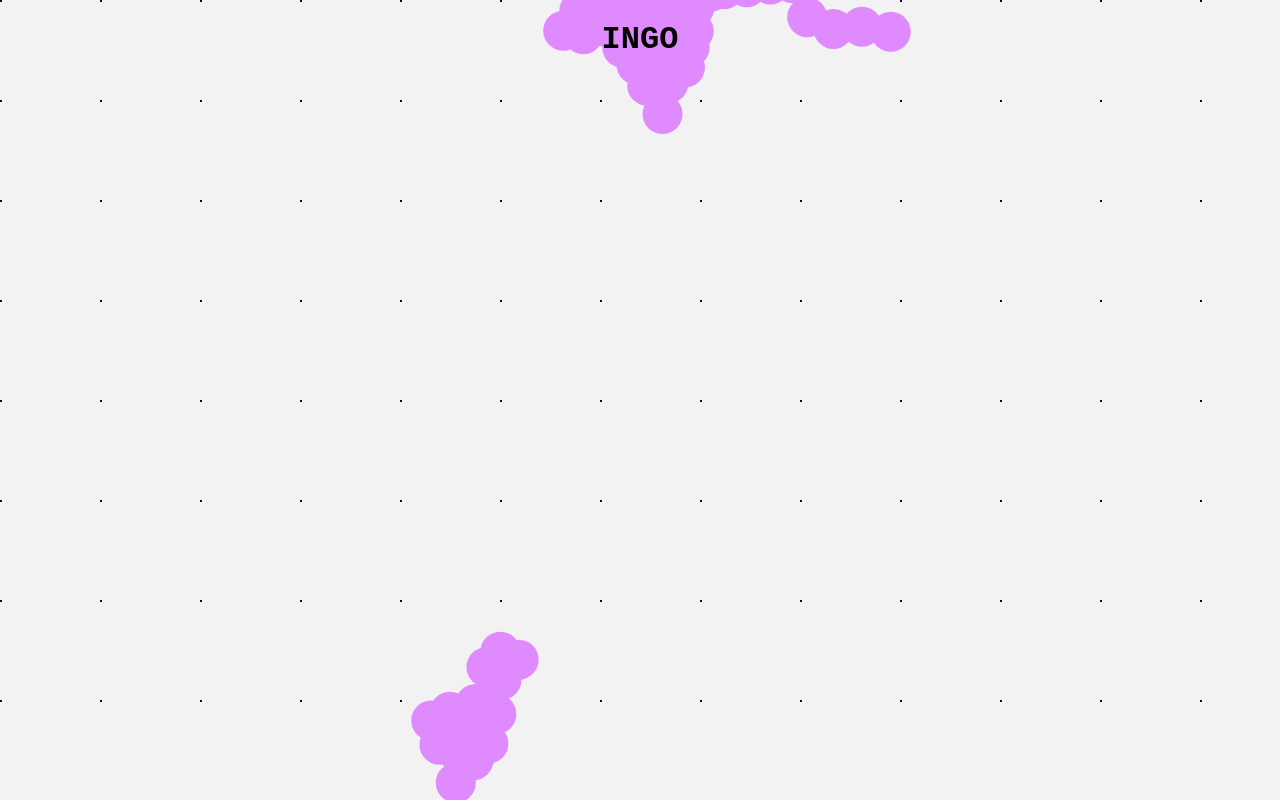
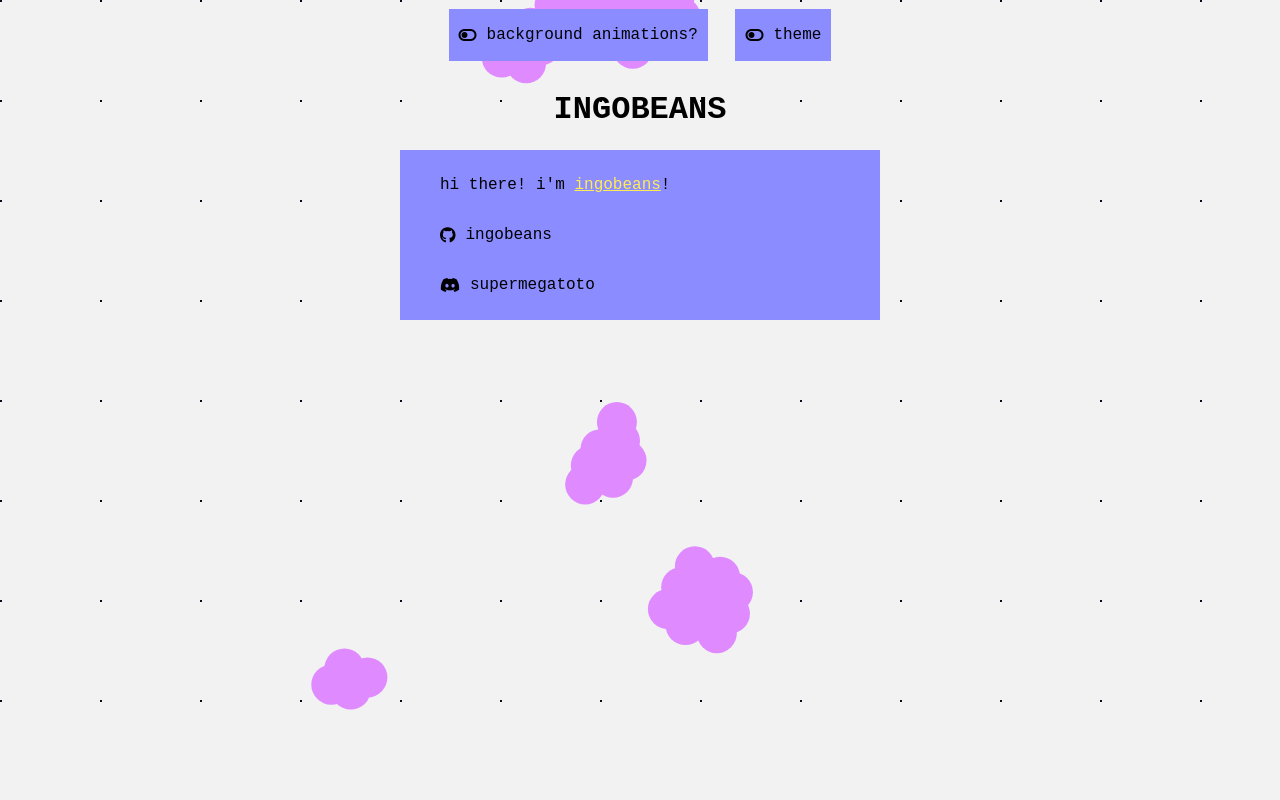
Before and after one commit to ingobeans/ingoboids, a plain HTML site: page index.html in a window 1280 px wide. Drawn offline with Linux system fonts and the light colour scheme; a web font is replaced by a local one.

Commit message:
added UI stuff

```diff
--- a/index.html
+++ b/index.html
@@ -9,15 +9,52 @@
         />
         <meta charset="UTF-8" />
         <meta name="viewport" content="width=device-width, initial-scale=1.0" />
-        <title>INGO</title>
+        <title>INGOBEANS</title>
         <link rel="stylesheet" href="style.css" />
+        <link
+            rel="stylesheet"
+            href="https://cdnjs.cloudflare.com/ajax/libs/font-awesome/6.0.0-beta3/css/all.min.css"
+        />
     </head>
     <body>
         <canvas id="canvas"></canvas>
         <script src="boids.js"></script>
         <script src="script.js"></script>
         <div id="main-container">
-            <h1>INGO</h1>
+            <div id="settings-container">
+                <button onclick="toggleBoids();">
+                    <div class="icon-text-container">
+                        <i class="fa-solid fa-toggle-off"></i>
+                        <p>background animations?</p>
+                    </div>
+                </button>
+                <button onclick="toggleBoids();">
+                    <div class="icon-text-container">
+                        <i class="fa-solid fa-toggle-off"></i>
+                        <p>theme</p>
+                    </div>
+                </button>
+            </div>
+            <h1>INGOBEANS</h1>
+            <div class="info">
+                <div class="text-container">
+                    <p>
+                        hi there! i'm
+                        <a target="_blank" href="https://github.com/ingobeans"
+                            >ingobeans</a
+                        >!
+                    </p>
+
+                    <div class="icon-text-container">
+                        <i class="fa-brands fa-github"></i>
+                        <p>ingobeans</p>
+                    </div>
+                    <div class="icon-text-container">
+                        <i class="fa-brands fa-discord"></i>
+                        <p>supermegatoto</p>
+                    </div>
+                </div>
+            </div>
         </div>
     </body>
 </html>
--- a/script.js
+++ b/script.js
@@ -4,9 +4,12 @@ let backgroundColor = style.getPropertyValue("--background-color");
 let gridColor = style.getPropertyValue("--grid-color");
 let canvas = document.getElementById("canvas");
 let ctx = canvas.getContext("2d");
+let boidsActive = true;
 
 boidProtectedRange = 20;
 boidDrawSize = boidProtectedRange;
+boidMinSpeed = 2;
+boidMaxSpeed = 4;
 
 window.addEventListener("resize", resizeCanvas);
 
@@ -65,6 +68,17 @@ window
 
 updateThemeToSystem();
 
+function toggleBoids() {
+  boidsActive = !boidsActive;
+}
+
+function spawnSuitableAmountBoids() {
+  createBoidsInClouds(
+    (mapWidth * mapHeight) / 15408,
+    parseInt((mapWidth * mapHeight) / 339723),
+  );
+}
+
 function update() {
   backgroundColor = style.getPropertyValue("--background-color");
   gridColor = style.getPropertyValue("--grid-color");
@@ -84,15 +98,13 @@ function update() {
       );
     }
   }
-  moveBoids();
-  drawBoids(ctx);
+  if (boidsActive) {
+    moveBoids();
+    drawBoids(ctx);
+  }
   requestAnimationFrame(update);
 }
 
-createBoidsInClouds(
-  (mapWidth * mapHeight) / 15408,
-  parseInt((mapWidth * mapHeight) / 339723),
-);
-// create a suitable amount of boids and clouds for the screen size
+spawnSuitableAmountBoids();
 
 update();
--- a/style.css
+++ b/style.css
@@ -5,11 +5,43 @@ body {
     width: 100vw;
     height: 100vh;
     color: var(--text-color);
+    background-color: var(--background-color);
     font-family: "Sometype Mono", monospace;
     font-optical-sizing: auto;
     font-weight: 400;
     font-style: normal;
     text-align: center;
+}
+
+canvas {
+    z-index: 0;
+    position: absolute;
+    left: 0;
+    top: 0;
+    display: block;
+}
+
+a {
+    color: #ffec53;
+}
+
+i {
+    padding-right: 10px;
+}
+
+p {
+    padding: 0;
+}
+
+button {
+    padding-left: 10px;
+    padding-right: 10px;
+    margin: 9px;
+    border: 0;
+    background-color: #8a8cff;
+    color: inherit;
+    font-family: inherit;
+    font-size: inherit;
 }
 
 #main-container {
@@ -20,10 +52,32 @@ body {
     width: 100%;
 }
 
-canvas {
-    z-index: -1;
-    position: absolute;
-    left: 0;
-    top: 0;
-    display: block;
+@media (min-width: 1350px) {
+    #settings-container {
+        z-index: 2;
+        position: absolute;
+        left: 0;
+        top: 0;
+    }
 }
+.info {
+    background-color: #8a8cff;
+    width: 45vw;
+    padding: 40px;
+    padding-top: 10px;
+    padding-bottom: 10px;
+
+    /* center a div */
+    margin-left: 50%;
+    transform: translate(-50%, 0px);
+    max-width: 400px;
+}
+
+.text-container {
+    text-align: left;
+}
+
+.icon-text-container {
+    display: flex;
+    align-items: center;
+}
```
